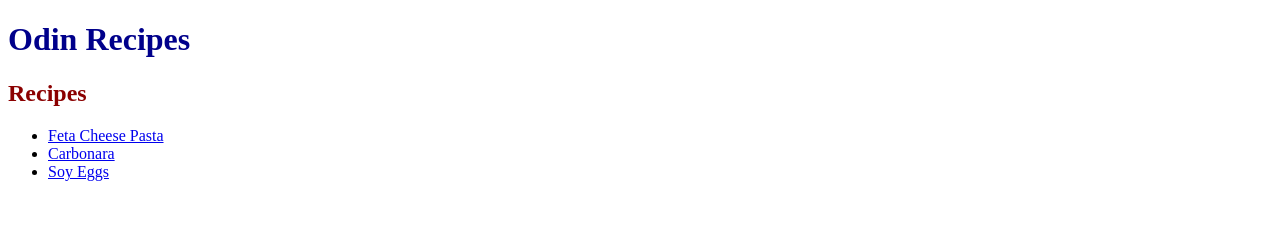
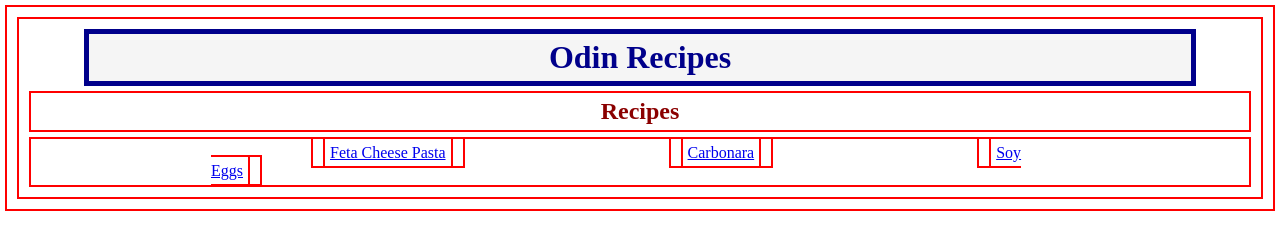
Before and after one commit to vu3xk41997/odin-recipes, a plain HTML site: page index.html in a window 1280 px wide. Drawn offline with Linux system fonts and the light colour scheme.

Commit message:
修改：     style.css

```diff
--- a/style.css
+++ b/style.css
@@ -1,7 +1,30 @@
+* {
+    border: 2px solid red;
+    margin: 5px;
+    padding: 5px;
+}
+
 h1 {
+
+    background-color: whitesmoke;
     color: darkblue;
+    text-align: center;
+    padding: px;
+    border: 5px solid darkblue;
+    margin-left: 60px;
+    margin-right: 60px;
 }
 
 h2 {
     color: darkred;
+    text-align: center;
 }
+
+ul {
+    padding-inline: 180px;
+}
+
+li {
+    margin: 100px;
+    display: inline;
+}
```
